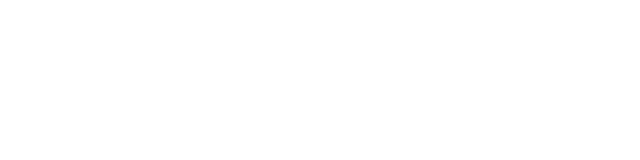
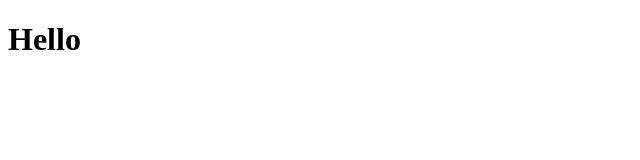
Before and after one commit to yunko566/movie_app_2020, a React (Create React App) app: page / in a window 1280 px wide. Shown: the top 160 px of the page, without its empty margins (0-640 px from the left). Built offline with nearby package versions, Linux system fonts and the light colour scheme.

Commit message:
Edit readme.md

```diff
--- a/src/App.js
+++ b/src/App.js
@@ -2,7 +2,12 @@ import React from 'react';
 
 
 function App() {
-  return <div className="App" /> ;
+  // return <div className="App" /> ;
+   return(
+   <div>
+     <h1>Hello</h1>
+     </div>
+   );
 }
 
 export default App;
--- a/src/index.js
+++ b/src/index.js
@@ -3,8 +3,4 @@ import ReactDOM from 'react-dom';
 import App from './App';
 
 
-ReactDOM.render(
-    <App />
-,
-  document.getElementById('root')
-);
+ReactDOM.render( <App />, document.getElementById('root'));
```
Also changed, not shown: 1 other file (tests, documents, lock files or other folders).
